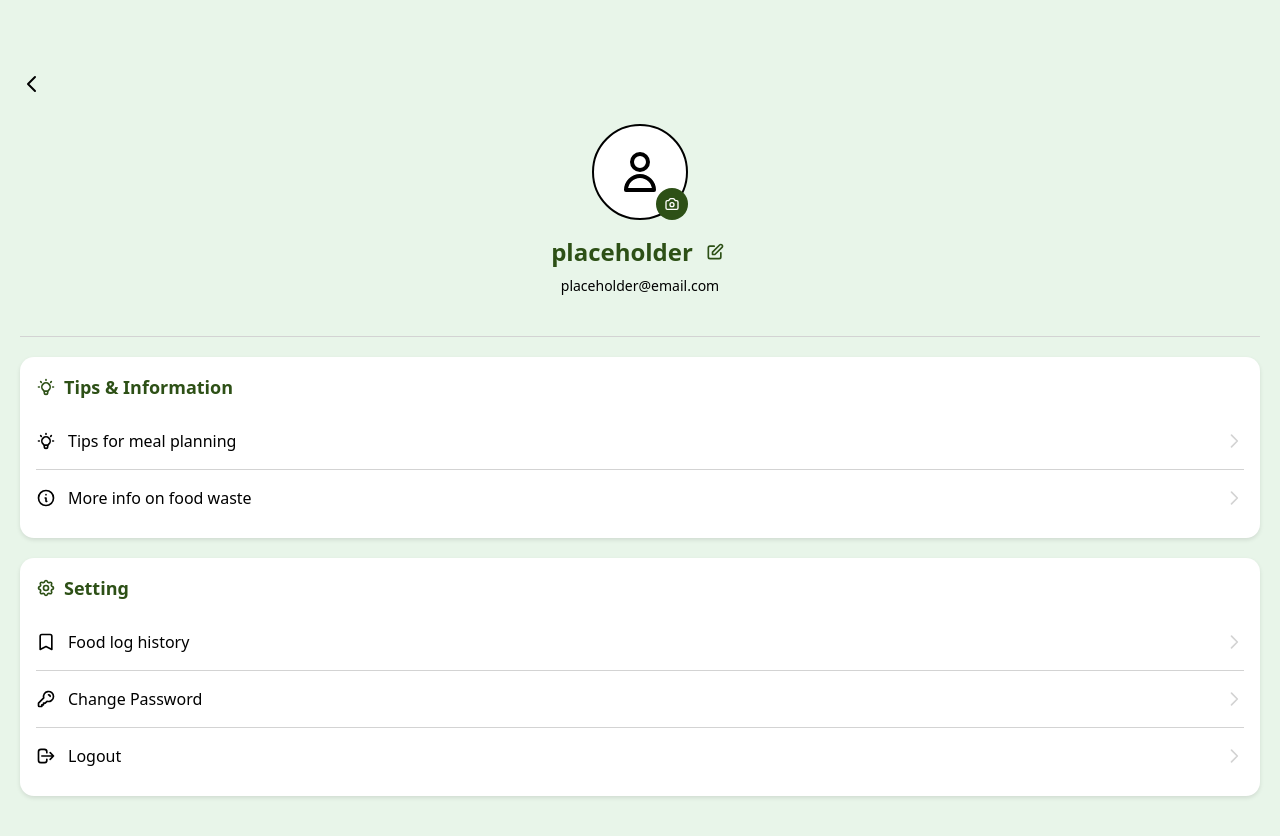
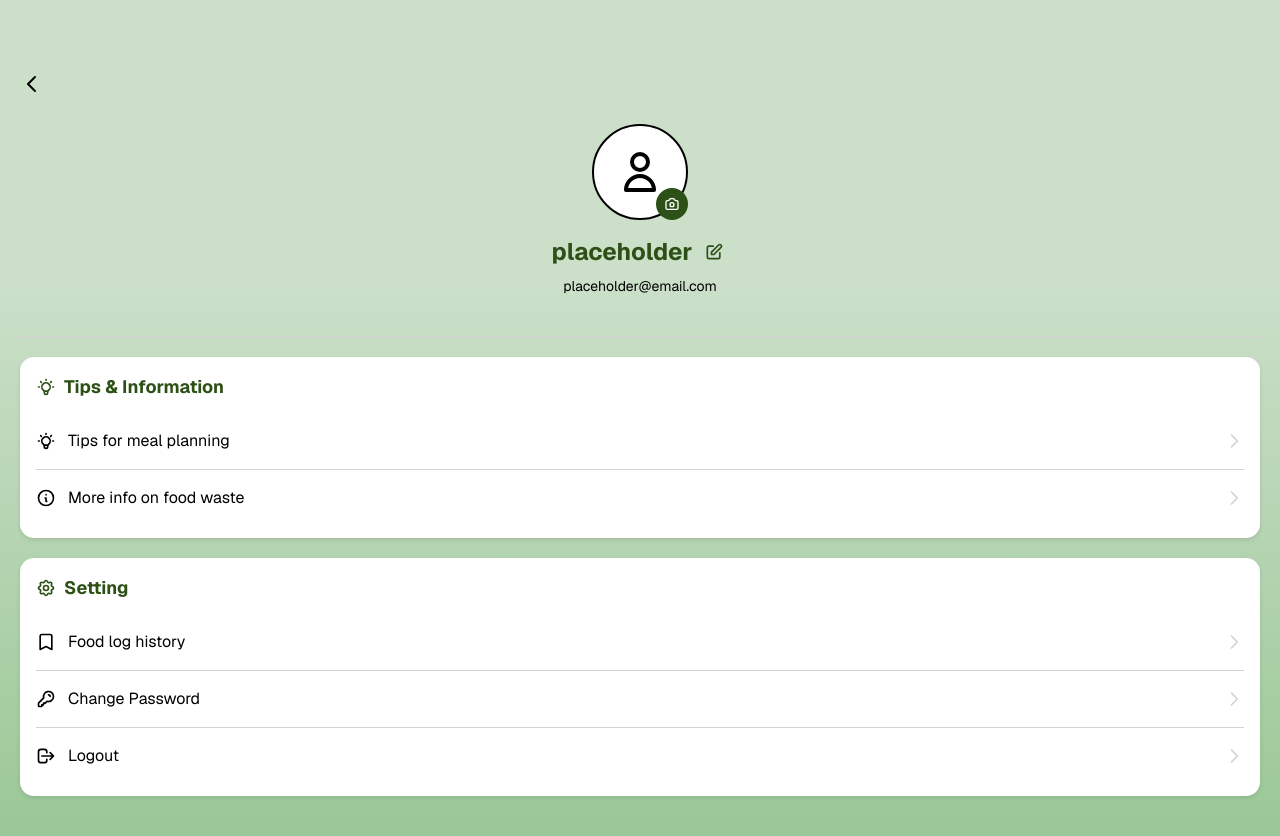
Before and after one commit to RibaDiba/Grocery-Management, a Next.js app in the folder apps/frontend/: page /profile in a window 1280 px wide. Shown: the top 836 px of the page. Built offline with nearby package versions, Linux system fonts and the light colour scheme.

Commit message:
gradient

```diff
--- a/apps/frontend/app/components/profile/ProfilePage.tsx
+++ b/apps/frontend/app/components/profile/ProfilePage.tsx
@@ -10,8 +10,9 @@ interface ProfilePageProps {
   onSignOut?: () => void;
 }
 
-// Helper function to decode JWT token
-const decodeJWT = (token: string): any => {
+// Helper function to decode JWT token (returns a minimal payload shape or null)
+interface JWTPayload { sub?: string; email?: string; username?: string; [key: string]: unknown }
+const decodeJWT = (token: string): JWTPayload | null => {
   try {
     const base64Url = token.split('.')[1];
     const base64 = base64Url.replace(/-/g, '+').replace(/_/g, '/');
@@ -35,7 +36,7 @@ export default function ProfilePage({ onBack, onSignOut }: ProfilePageProps) {
   const [userName, setUserName] = useState<string>('User Name');
   const [profileImage, setProfileImage] = useState<string | null>(null);
   const [userId, setUserId] = useState<string | null>(null);
-  const [loading, setLoading] = useState(false);
+  // Removed unused loading state
   const [showEditNameModal, setShowEditNameModal] = useState(false);
   const [showChangePasswordModal, setShowChangePasswordModal] = useState(false);
 
@@ -169,9 +170,7 @@ export default function ProfilePage({ onBack, onSignOut }: ProfilePageProps) {
 
   const handleSignOut = () => {
     if (window.confirm('Are you sure you want to sign out?')) {
-      // Get user ID before clearing to preserve profile image
-      const currentUserId = userId || localStorage.getItem('user_id');
-
+      // Clear auth/session data; user-specific profile data persist via keyed storage
       // Clear authentication and session data, but keep user-specific data
       localStorage.removeItem('access_token');
       localStorage.removeItem('user_id');
@@ -235,7 +234,7 @@ export default function ProfilePage({ onBack, onSignOut }: ProfilePageProps) {
       } else {
         throw new Error('Failed to update name');
       }
-    } catch (error) {
+    } catch {
       // Fallback: update locally if API fails
       setUserName(newName);
       const currentUserId = userId || localStorage.getItem('user_id');
@@ -249,8 +248,8 @@ export default function ProfilePage({ onBack, onSignOut }: ProfilePageProps) {
 
   return (
     <div
-      className="min-h-screen flex flex-col pb-20"
-      style={{ backgroundColor: '#E8F5E9' }}
+      className="flex min-h-screen flex-col font-sans pb-20"
+      style={{ background: 'linear-gradient(to bottom, #CBDFC9 32%, #95C590 100%)' }}
     >
       {/* Header Section */}
       <div className="pt-16 pb-5 px-5">
@@ -282,11 +281,8 @@ export default function ProfilePage({ onBack, onSignOut }: ProfilePageProps) {
               style={{ backgroundColor: '#fff' }}
             >
               {profileImage ? (
-                <img
-                  src={profileImage}
-                  alt="Profile"
-                  className="w-full h-full object-cover"
-                />
+                // eslint-disable-next-line @next/next/no-img-element
+                <img src={profileImage} alt="Profile" className="w-full h-full object-cover" />
               ) : (
                 <svg
                   className="w-12 h-12"
```
